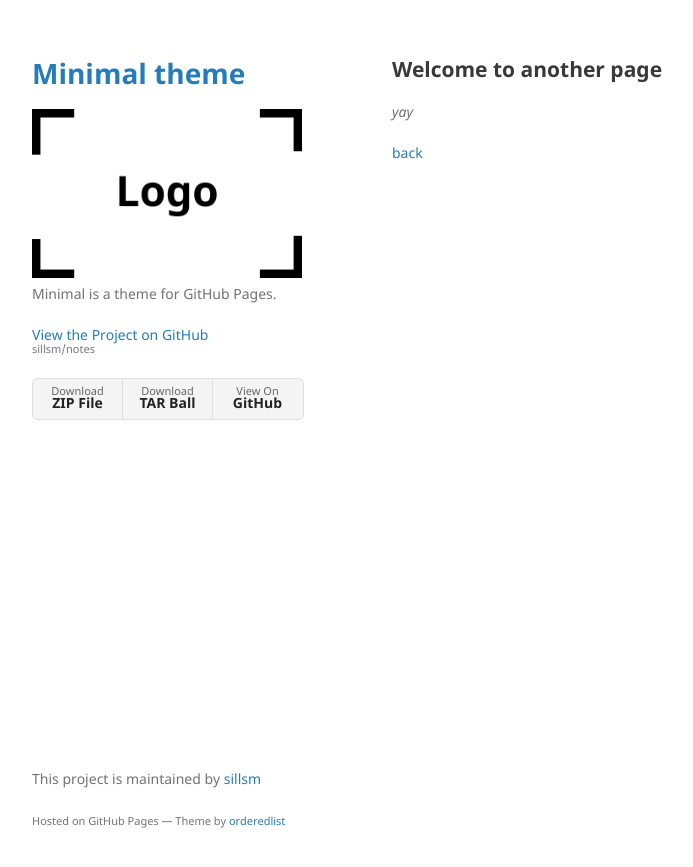
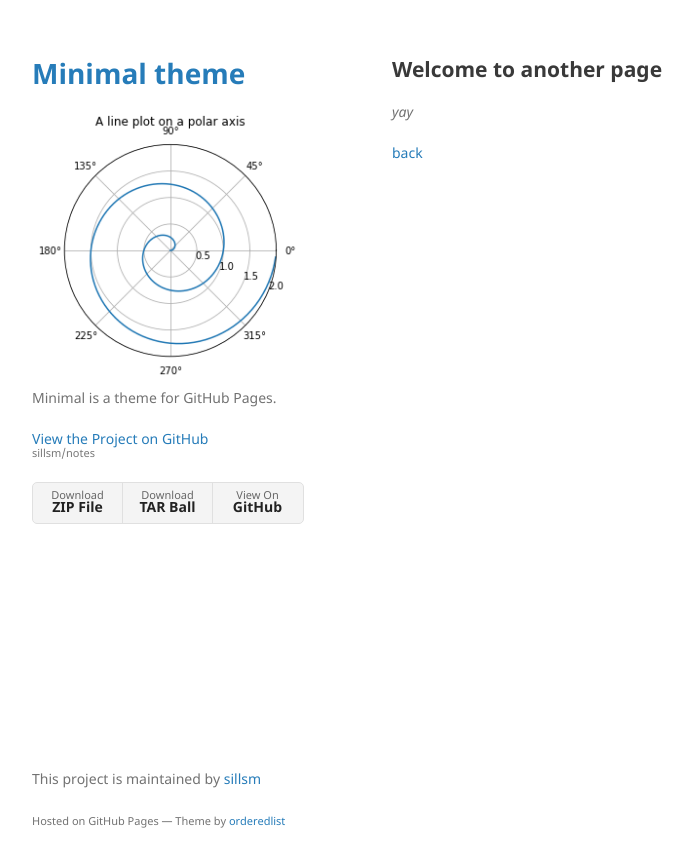
Before and after one commit to sillsm/notes, a Jekyll site: the page built from another-page.md, in a window 1280 px wide. Shown: the top 867 px of the page, without its empty margins (178-871 px from the left). Built offline with Jekyll 4.4.1, drawn with Linux system fonts in a browser that asks for light colours; our own code applies the rules of GitHub Pages for plain Markdown files.

Commit message:
Update _config.yml

```diff
--- a/_config.yml
+++ b/_config.yml
@@ -7,5 +7,7 @@ permalink: /:title/
 excerpt_separator: "\n\n\n"
 date_format: "%B %d, %Y"
 
+logo: "https://github.com/sillsm/notes/blob/master/pics/shorter/shorter_2_1.png"
+
 plugins:
  - jekyll-feed
```
